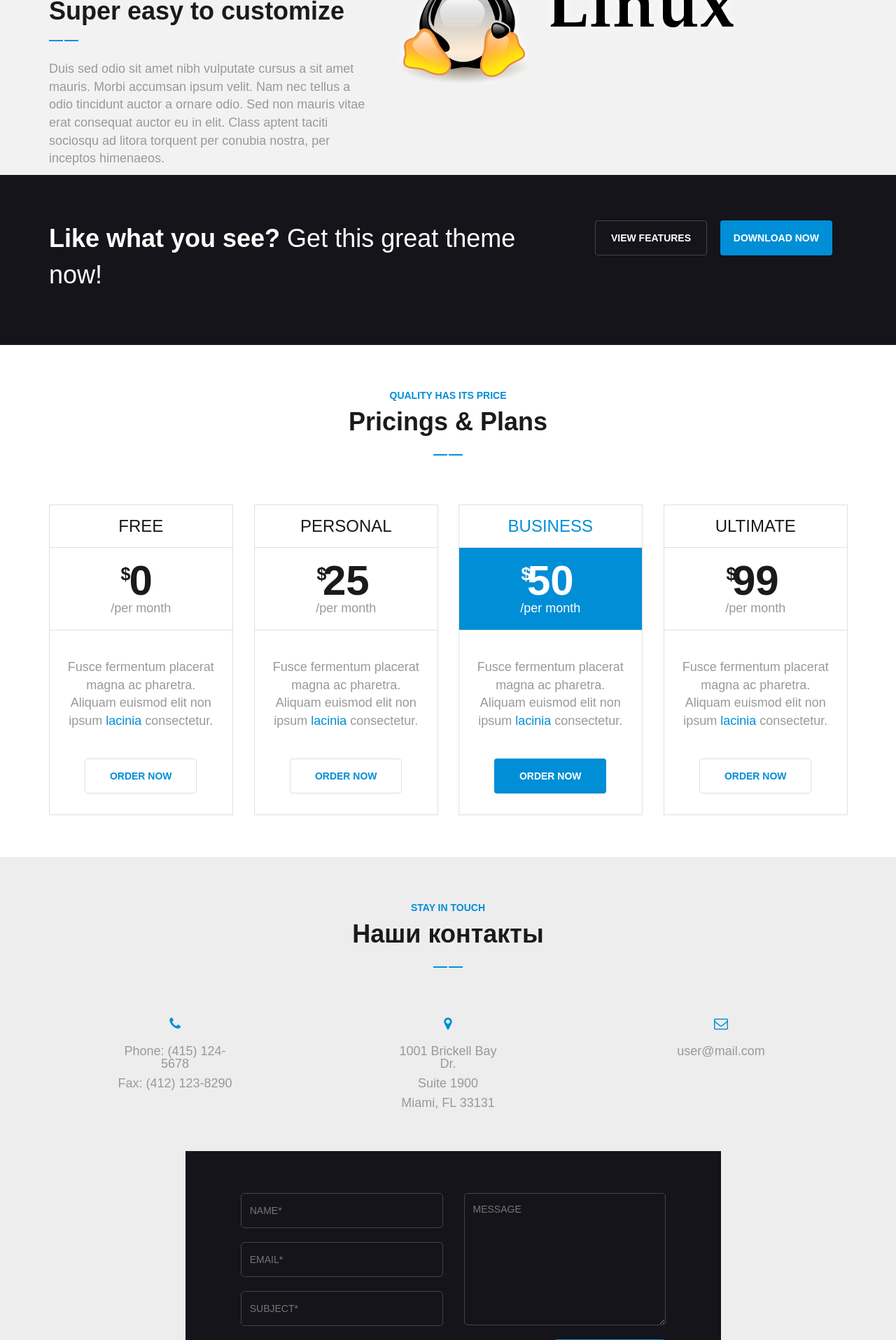
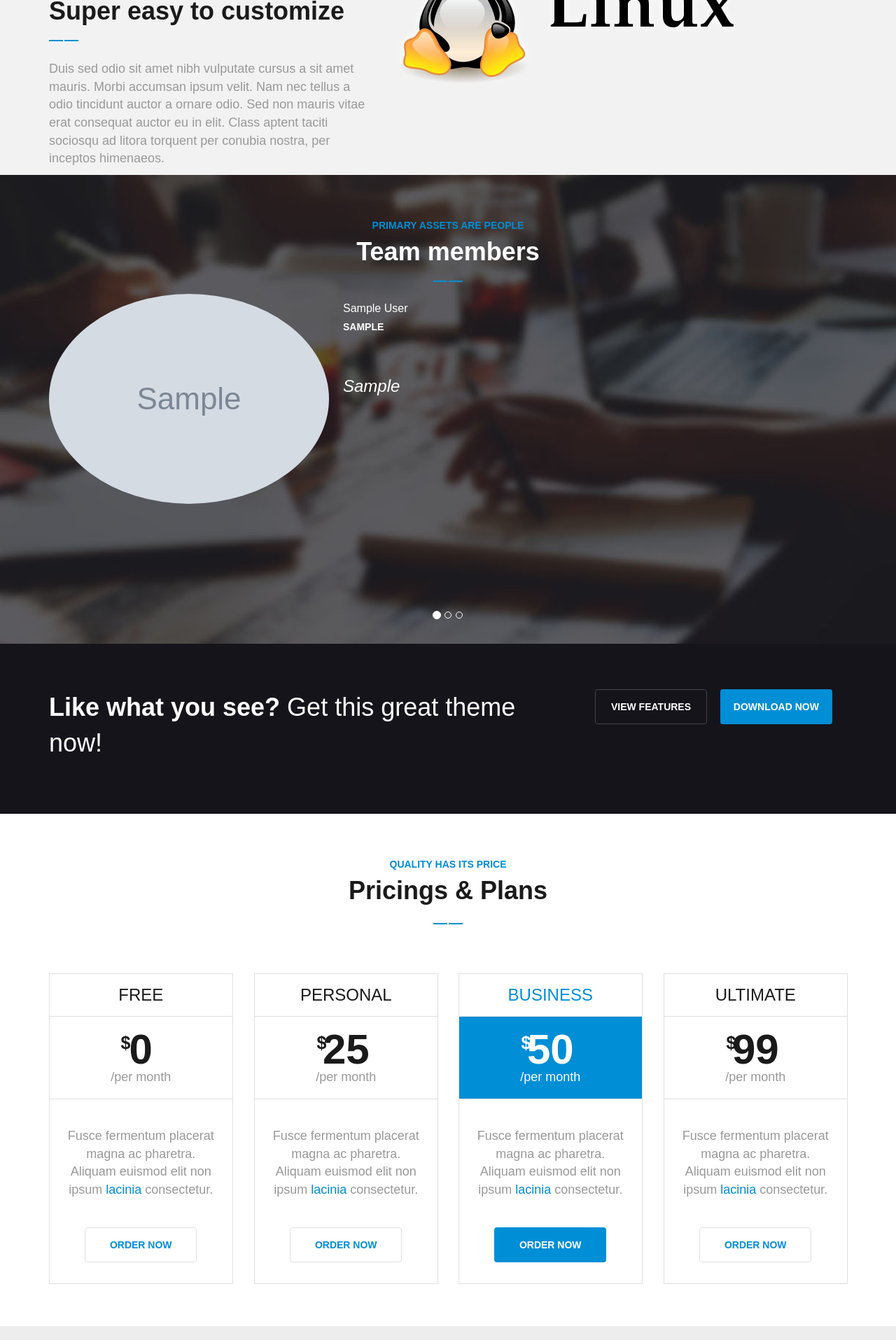
Before and after one commit to flashboyka/initpy3, a Django app: page / in a window 1280 px wide; the page is wider, and only the part inside the window is pictured. Shown: the part 1769-3684 px from the top of that part at 70% size. Run offline with Django 3.2, Linux system fonts and the light colour scheme; tables that the repository leaves empty hold one stand-in row (values such as "Sample post"); grey boxes marked "Sample" are stand-in pictures; some libraries are stand-ins or nearby versions.

Commit message:
home.html: Добавил html верстку для блока team

```diff
--- a/initpy/templates/pages/home.html
+++ b/initpy/templates/pages/home.html
@@ -1 +1,53 @@
 {% extends "base.html" %}
+{% load static i18n thumbnail %}
+
+{% block team %}
+<div class="container">
+
+  <div class="row">
+
+    <div class="pricing-slide-heading text-center">
+      <h4>{% trans 'Primary assets are people' %}</h4>
+      <h2>{% trans 'Team members' %}</h2>
+      <img class="img=responsive" src="{% static '/images/daag.png' %}" alt="">
+    </div>
+
+    <div class="the-pricing-slider">
+      <div id="carousel-example-generic" class="carousel slide" data-ride="carousel">
+	<!-- Indicators -->
+	<ol class="carousel-indicators">
+	  <li data-target="#carousel-example-generic" data-slide-to="0" class="active"></li>
+	  <li data-target="#carousel-example-generic" data-slide-to="1"></li>
+	  <li data-target="#carousel-example-generic" data-slide-to="2"></li>
+	</ol>
+
+	<!-- Wrapper for slides -->
+	<div class="carousel-inner" role="listbox">
+	  <div class="item active">
+	  {% for item in team_members %}
+
+	    <div class="col-md-6 col-xs-12 col-sm-12 wow zoomIn animated">
+
+
+
+	      <div class="person">
+		{% thumbnail item.user.photo "100x100" crop="center" as im %}
+		  <img class="img-circle img-responsive" src="{{im.url}}" alt="">
+		{% endthumbnail %}
+
+		<h6>{{item.user.first_name}} {{item.user.last_name}}</h6>
+		<h5>{{ item.position }}</h5>
+		<p>{{ item.skills|safe }}</p>
+	      </div>
+
+	    </div>
+	  {% endfor %}
+	  </div>
+
+
+	</div>
+      </div>
+    </div>
+  </div>
+</div>
+{% endblock %}
```
